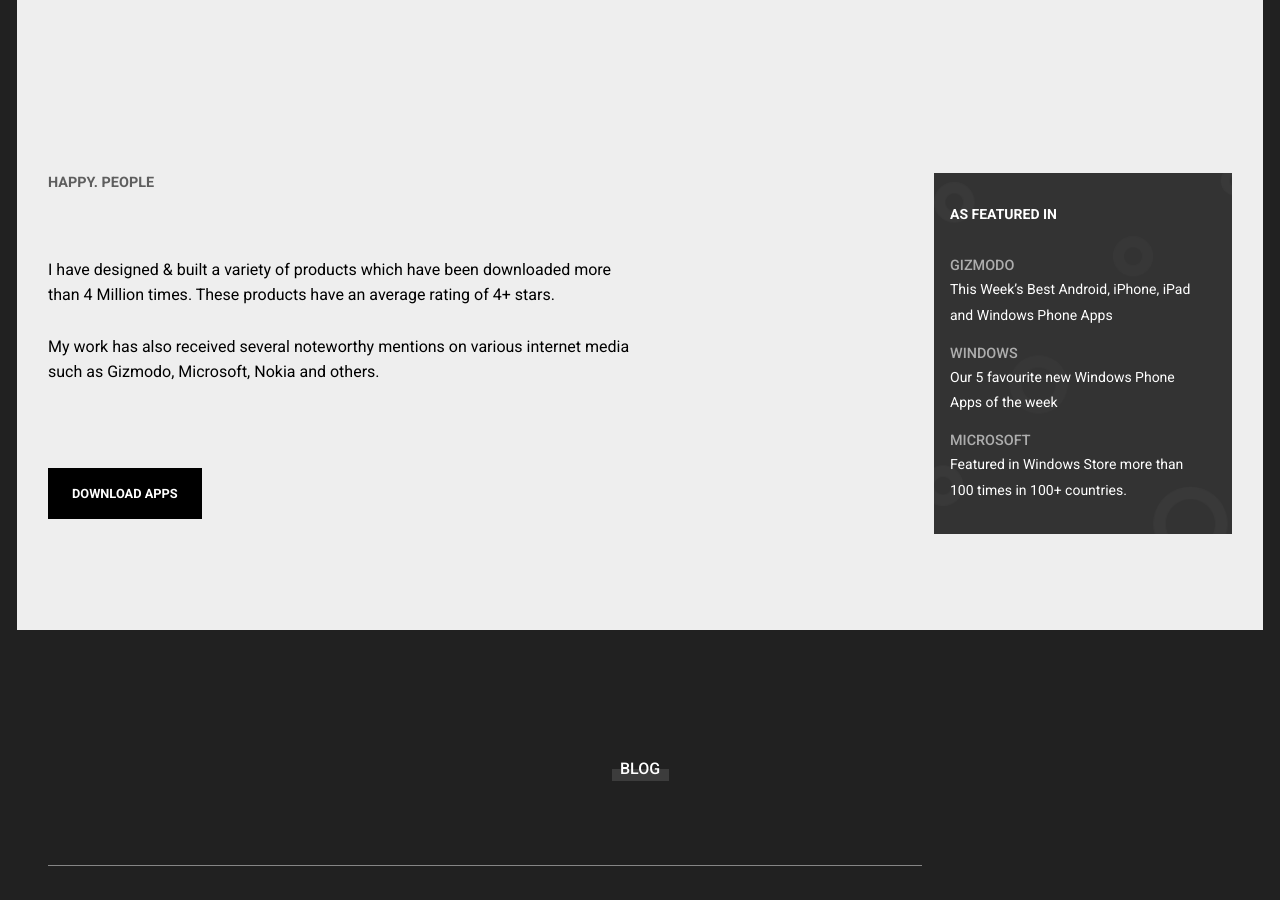
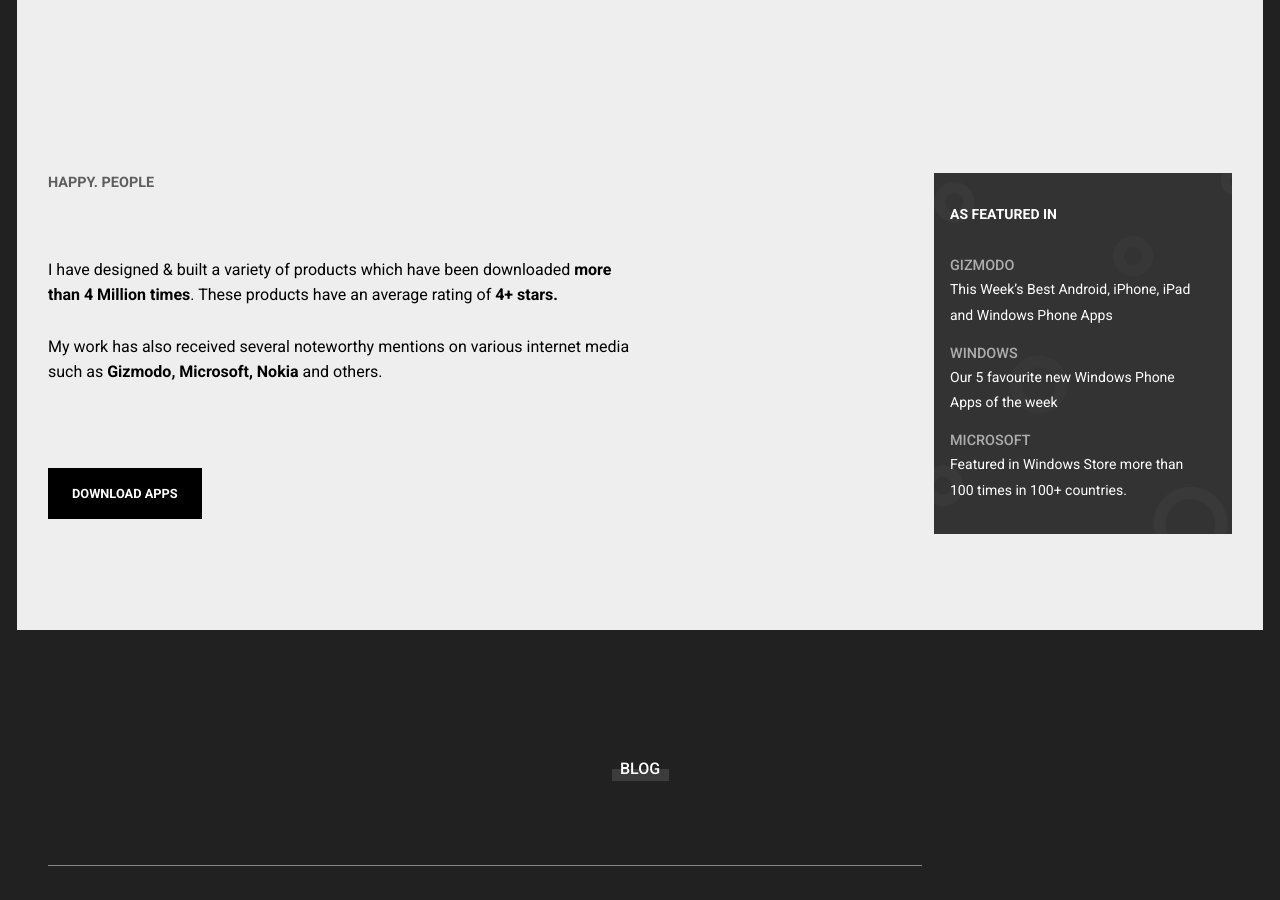
Before and after one commit to AnaghSharma/anaghsharma.github.io, a Jekyll site: the page built from index.html, in a window 1280 px wide and 900 px high, scrolled down 2525 px. Built offline with Jekyll 4.4.1, drawn with Linux system fonts in a browser that asks for light colours; nearby versions of some CDN libraries.

Commit message:
Updated text to bold in featured area

```diff
--- a/index.html
+++ b/index.html
@@ -79,7 +79,7 @@ keywords: design, portfolio, development, designer
         <div class="row pb5">
           <div class="large-6 medium-6 small-12 columns">
             <h6 class="font-dark font-bold font-secondary quiet">HAPPY. PEOPLE</h6>
-            <p class="font-dark mt5" style="margin-bottom: 6rem;">I have designed &amp; built a variety of products which have been downloaded more than 4 Million times. These products have an average rating of 4+ stars.<br><br>My work has also received several noteworthy mentions on various internet media such as Gizmodo, Microsoft, Nokia and others.</p>
+            <p class="font-dark mt5" style="margin-bottom: 6rem;">I have designed &amp; built a variety of products which have been downloaded <strong>more than 4 Million times</strong>. These products have an average rating of <strong>4+ stars.</strong><br><br>My work has also received several noteworthy mentions on various internet media such as <strong>Gizmodo, Microsoft, Nokia</strong> and others.</p>
             <a href="{{ site.url }}/store" class="action-button font-bold">DOWNLOAD APPS</a>
           </div>
           <div class="large-3 medium-4 columns sidebar mr1 pt4 pb3 pl3 pr4">
```
